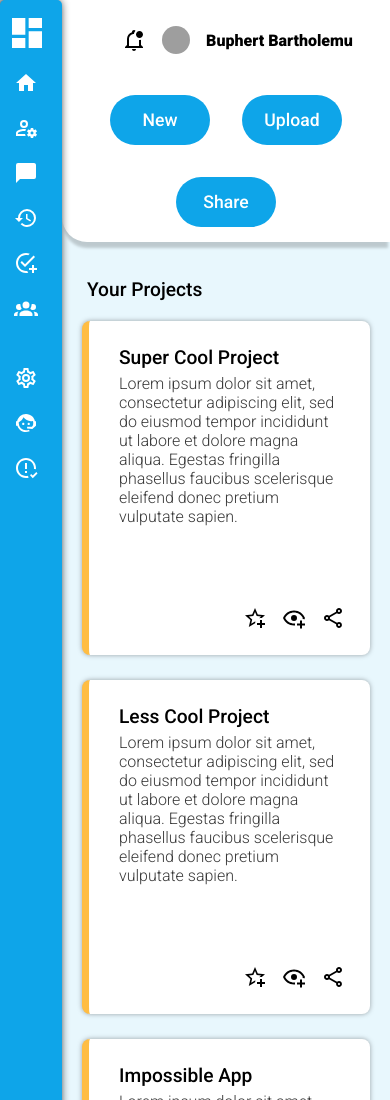
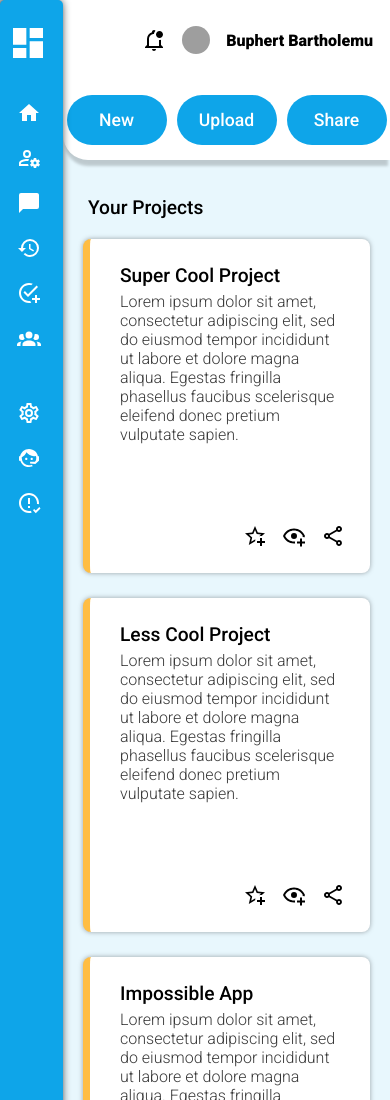
Before and after one commit to garvsl/admin-page, a plain HTML site: page index.html in a window 390 px wide. Shown: the top 1100 px of the page. Drawn offline with Linux system fonts and the light colour scheme; grey boxes are pictures that could not be loaded.

Commit message:
complete responsiveness

```diff
--- a/styles.css
+++ b/styles.css
@@ -30,10 +30,25 @@ body{
     border-radius: 5px;;
     background-color: var(--background);
     color:White;
-    z-index: 2;
     transition:1s ease-in-out;
+    position: relative;
+}
 
+.message{
+    position:sticky;
+    top:25px;
 }
+
+.top{
+    position:sticky;
+    top:95px;
+}
+
+.bottom{
+    position:sticky;
+    top:395px;
+}
+
 
 
 
@@ -519,7 +534,7 @@ p{
     }
 
     .message{
-        margin-left:-8px;
+        margin-left:-12px;
         margin-top:15px;
         margin-bottom:-20px;
     }
@@ -532,11 +547,10 @@ p{
 
     .navbar{
         justify-items: center;
+        padding-left:5px;
     }
 
-    .selection{
-        width:fit-content;
-    }
+
 
     .body h4:nth-child(2){
         display:none;
@@ -653,16 +667,37 @@ p{
     @media screen and (max-width: 500px) {
 
 
-        input{
-            display:none;
-        }
+
         .search svg{
             cursor:pointer;
         }
 
+        .search{
+            flex-grow: 0;
+        }
+
+        input{
+            flex-grow:0;
+            padding:0;
+        }
+
+        .container{
+            grid-template-rows: 0.3fr 5fr;
+        }
+
+        .wrap{
+
+            gap:10px;
+        }
+
+        .secondheader{
+            padding:0;
+
+        }
+
         .userinfo{
             margin-top:-5px;
-            margin-left:0;
+            margin-left:auto;
         }
 
 
```
Also changed, not shown: index.html (indentation only).
